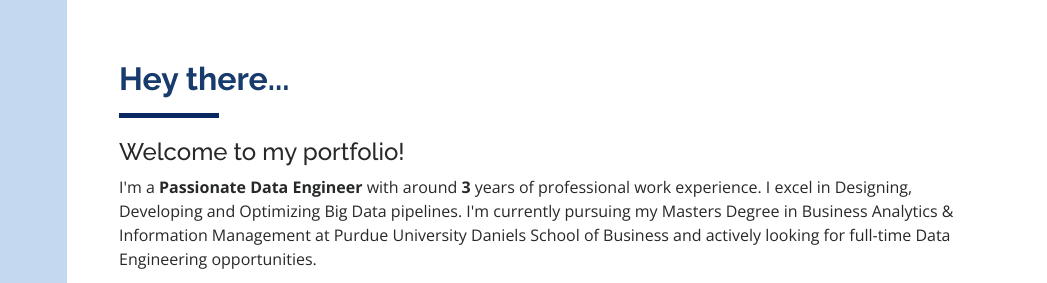
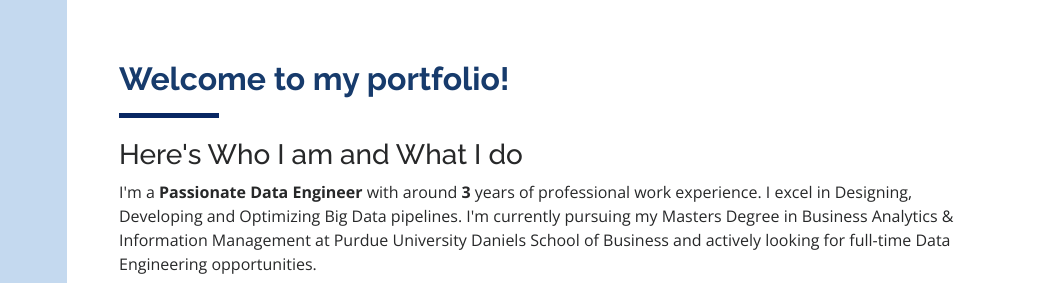
Before and after one commit to devallasaitej/devallasaitej.github.io, a plain HTML site: page index.html in a window 1280 px wide. Shown: the top 283 px of the page, 233-1280 px from the left. Drawn offline with nearby package versions, Linux system fonts and the light colour scheme.

Commit message:
Update index.html

```diff
--- a/index.html
+++ b/index.html
@@ -89,8 +89,9 @@
       <div class="container">
         <div class="row" data-aos="fade-in">
           <div class="section-title">
-            <h2>Hey there...</h2>
-            <h4>Welcome to my portfolio!</h4>
+            <h2>Welcome to my portfolio!</h2>
+            <h3>Here's Who I am and What I do</h3>
+            <p>
             <p>
               <p>
                 I'm a <b> Passionate Data Engineer</b> with around <b>3</b> years of professional work experience. I excel in Designing, Developing and Optimizing Big Data pipelines. I'm currently pursuing my Masters Degree in Business Analytics & Information Management at Purdue University Daniels School of Business and actively looking for full-time Data Engineering opportunities.
```
